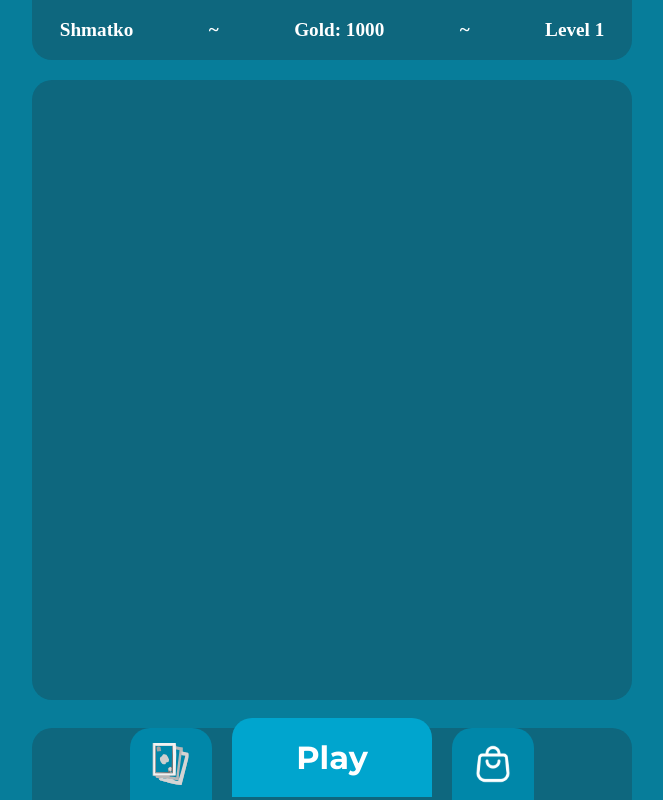
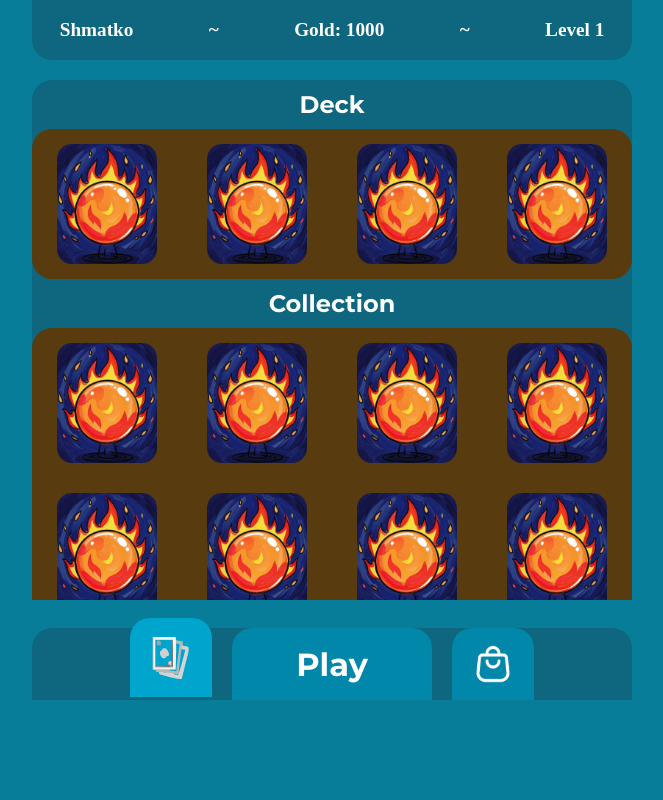
Before and after one commit to chikibambony137/YetAnotherCardGame, a Vue app: page /cards in a window 1280 px wide. Shown: the whole page, without its empty margins (308-971 px from the left). Built offline with nearby package versions, Linux system fonts and the light colour scheme.

Commit message:
add deck and collection of cards

```diff
--- a/src/assets/scss/var.scss
+++ b/src/assets/scss/var.scss
@@ -11,4 +11,4 @@ $button-color: #0087A9;
 $button-color_choosed: #00A5CE;
 $main-button-color: #0AC32F;
 
-$desk-background-color: #583B0E;
+$table-background-color: #583B0E;
--- a/src/components/blocks/menu/Nav.vue
+++ b/src/components/blocks/menu/Nav.vue
@@ -3,8 +3,8 @@
     <div class="nav__layout">
       <div
         class="nav__bttn"
-        :class="{ nav__bttn_active: isDeckActive }"
-        @click="goTo('/deck')">
+        :class="{ nav__bttn_active: isCardsActive }"
+        @click="goTo('/cards')">
         <img class="nav__img" src="../../../assets/icons/menu/deck.svg" alt="deck.svg" draggable="false">
       </div>
 
@@ -26,31 +26,31 @@
 </template>
 
 <script setup>
-import { ref, watch, onMounted } from "vue";
+import { ref, onMounted } from "vue";
 import { useRouter } from "vue-router";
 
-const isDeckActive = ref(false);
+const isCardsActive = ref(false);
 const isPlayActive = ref(true);
 const isShopActive = ref(false);
 
 const styleButton = (route) => {
   switch (route) {
-    case "/deck": {
-      isDeckActive.value = true;
+    case "/cards": {
+      isCardsActive.value = true;
       isPlayActive.value = false;
       isShopActive.value = false;
       break;
     }
     case "/": {
       isPlayActive.value = true;
-      isDeckActive.value = false;
+      isCardsActive.value = false;
       isShopActive.value = false;
       break;
     }
     case "/shop": {
       isShopActive.value = true;
       isPlayActive.value = false;
-      isDeckActive.value = false;
+      isCardsActive.value = false;
       break;
     }
   }
--- /dev/null
+++ b/src/components/blocks/menu_deck/Card.vue
@@ -0,0 +1,75 @@
+<template>
+  <div class="card" :class="{'card_choosed': isChoosed}" @click="isChoosed = !isChoosed">
+
+    <div class="card__cover">
+        <img class="card__img" src="../../../assets/content/card/fireball.png" alt="fireball.png" draggable="false">
+    </div>
+
+    <div class="card__buttons" v-show="isChoosed">
+        <button class="card__bttn card__bttn_info">INFO</button>
+        <button class="card__bttn card__bttn_remove">REMOVE</button>
+    </div>
+
+  </div>
+</template>
+
+<script setup>
+import { ref } from 'vue';
+
+const isChoosed = ref(false);
+</script>
+
+<style scoped lang="scss">
+@use '../../../assets/scss/var.scss';
+
+.card {
+    display: flex;
+    flex-direction: column;
+    justify-content: center;
+    align-items: start;
+    padding: 15px 25px;
+
+    min-width: 150px;
+    height: 150px;
+
+    box-sizing: border-box;
+    border-radius: 20px;
+    background-color: transparent;
+    z-index: 1;
+}
+
+.card_choosed {
+    display: block;
+    height: min-content;
+
+    z-index: 2;
+    box-sizing: border-box;
+    background-color: var.$button-color_choosed;
+}
+
+.card__cover {
+    display: flex;
+    flex-direction: column;
+    justify-content: center;
+
+    width: 100px;
+    height: 120px;
+
+    box-sizing: border-box;
+}
+
+.card__img {
+    width: 100%;
+    height: 100%;
+}
+
+.card__buttons {
+    display: flex;
+    flex-direction: column;
+    justify-content: center;
+    align-items: center;
+    gap: 10px;
+
+    margin: 10px auto;
+}
+</style>
--- /dev/null
+++ b/src/components/blocks/menu_deck/Collection.vue
@@ -0,0 +1,60 @@
+<template>
+    <div class="collection">
+      <h2 class="collection__title">Collection</h2>
+      <div class="collection__table">
+        <Card class="deck__card"></Card>
+        <Card class="deck__card"></Card>
+        <Card class="deck__card"></Card>
+        <Card class="deck__card"></Card>
+        <Card class="deck__card"></Card>
+        <Card class="deck__card"></Card>
+        <Card class="deck__card"></Card>
+        <Card class="deck__card"></Card>
+        <Card class="deck__card"></Card>
+        <Card class="deck__card"></Card>
+        <Card class="deck__card"></Card>
+        <Card class="deck__card"></Card>
+        <Card class="deck__card"></Card>
+        <Card class="deck__card"></Card>
+        <Card class="deck__card"></Card>
+        <Card class="deck__card"></Card>
+
+      </div>
+    </div>
+  </template>
+
+  <script setup>
+  import Card from './Card.vue';
+  </script>
+
+  <style scoped lang="scss">
+  @use '../../../assets/scss/var.scss';
+
+  .collection {
+      display: flex;
+      flex-direction: column;
+      justify-content: center;
+      gap: 10px;
+
+      width: 100%;
+  }
+
+  .collection__title {
+      margin: 10px 0 0 0;
+      font-family: var.$default-font-family;
+      color: var.$default-text-color;
+      text-align: center;
+  }
+
+  .collection__table {
+      display: flex;
+
+      width: 100%;
+      height: min-content;
+
+      flex-wrap: wrap;
+
+      border-radius: 20px;
+      background-color: var.$table-background-color;
+  }
+  </style>
--- /dev/null
+++ b/src/components/blocks/menu_deck/Deck.vue
@@ -0,0 +1,47 @@
+<template>
+  <div class="deck">
+    <h2 class="deck__title">Deck</h2>
+    <div class="deck__table">
+        <Card class="deck__card"></Card>
+        <Card class="deck__card"></Card>
+        <Card class="deck__card"></Card>
+        <Card class="deck__card"></Card>
+    </div>
+  </div>
+</template>
+
+<script setup>
+import Card from './Card.vue';
+</script>
+
+<style scoped lang="scss">
+@use '../../../assets/scss/var.scss';
+
+.deck {
+    display: flex;
+    flex-direction: column;
+    justify-content: center;
+    gap: 10px;
+
+    width: 100%;
+}
+
+.deck__title {
+    margin: 10px 0 0 0;
+    font-family: var.$default-font-family;
+    color: var.$default-text-color;
+    text-align: center;
+}
+
+.deck__table {
+    display: flex;
+
+    width: 100%;
+    height: min-content;
+
+    flex-wrap: wrap;
+
+    border-radius: 20px;
+    background-color: var.$table-background-color;
+}
+</style>
--- a/src/pages/Menu.vue
+++ b/src/pages/Menu.vue
@@ -49,8 +49,10 @@ import Nav from '../components/blocks/menu/Nav.vue';
     display: flex;
     flex-grow: 1;
     justify-content: center;
-    align-items: center;
+    align-items: start;
 
+    max-width: 600px;
+    max-height: 520px;
     border-radius: 20px;
 
     background-color: var.$block-background-color;
--- /dev/null
+++ b/src/pages/menu/Cards.vue
@@ -0,0 +1,23 @@
+<template>
+    <div class="menu__cards cards">
+      <Deck class="cards__deck"></Deck>
+      <Collection class="cards__collection"></Collection>
+    </div>
+  </template>
+
+  <script setup>
+  import Deck from '../../components/blocks/menu_deck/Deck.vue';
+  import Collection from '../../components/blocks/menu_deck/Collection.vue';
+  </script>
+
+  <style scoped lang="scss">
+  .cards {
+    display: flex;
+    flex-direction: column;
+
+    overflow: scroll;
+
+    width: 100%;
+    height: 100%;
+  }
+  </style>
--- a/src/pages/menu/Deck.vue
+++ /dev/null
@@ -1,13 +0,0 @@
-<template>
-    <div>
-      <h1>Deck</h1>
-    </div>
-  </template>
-
-  <script setup>
-
-  </script>
-
-  <style scoped lang="scss">
-
-  </style>
--- a/src/router.js
+++ b/src/router.js
@@ -1,14 +1,14 @@
 import { createRouter, createWebHistory } from "vue-router";
 
 import Play from "./pages/menu/Play.vue";
-import Deck from "./pages/menu/Deck.vue";
+import Cards from "./pages/menu/Cards.vue";
 import Shop from "./pages/menu/Shop.vue";
 
 export default createRouter({
     history: createWebHistory(),
     routes: [
         { path: '/', component: Play },
-        { path: '/deck', component: Deck },
+        { path: '/cards', component: Cards },
         { path: '/shop', component: Shop },
     ]
 })
```
Also changed, not shown: src/assets/content/card/fireball.png (added).
